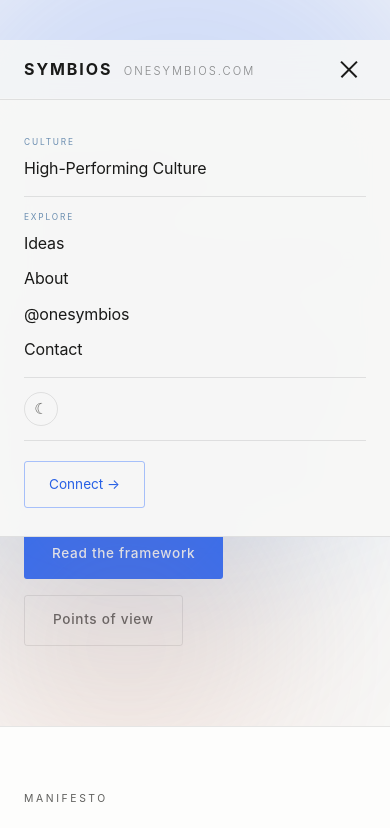
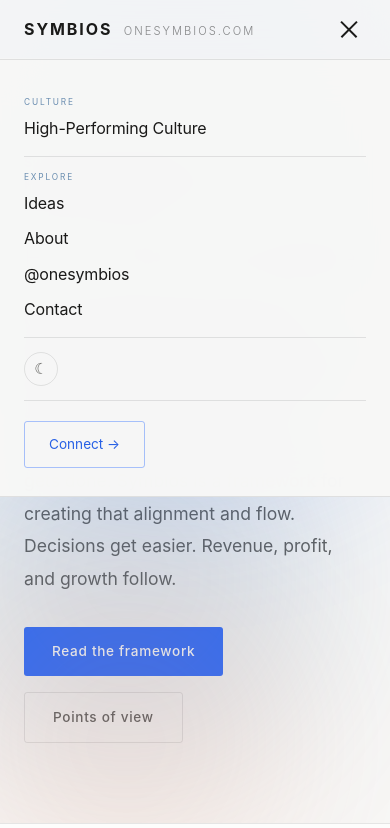
Before and after one commit to onesymbios/onesymbios.com, a plain HTML site: page index.html in a window 390 px wide. Both pictures are taken after a click on the button "Menu". Shown: the top 828 px of the page. Drawn offline with Linux system fonts and the light colour scheme.

Commit message:
Restore agreed homepage introduction and remove obsolete banner offsets

```diff
--- a/index.html
+++ b/index.html
@@ -76,7 +76,7 @@
 
     /* ── NAV ── */
     nav {
-      position: fixed; top: 40px; left: 0; right: 0; z-index: 200;
+      position: fixed; top: 0; left: 0; right: 0; z-index: 200;
       display: flex; align-items: center; justify-content: space-between;
       padding: 1.25rem 4rem;
       background: var(--nav-bg);
@@ -771,7 +771,7 @@
     .nav-hamburger.open span:nth-child(3) { transform: translateY(-6.5px) rotate(-45deg); }
     .mobile-nav {
       display: none;
-      position: fixed; top: calc(40px + 58px); left: 0; right: 0;
+      position: fixed; top: 58px; left: 0; right: 0;
       background: var(--nav-bg-solid);
       backdrop-filter: blur(20px);
       border-bottom: 1px solid var(--border);
@@ -886,7 +886,7 @@
     <span class="gradient-text">High-Performing</span> Culture
   </h1>
   <p class="hero-sub">
-    Many companies treat culture as a tagline. The ones that win treat it as how decisions get made. Symbios designs culture where people and technology work in flow. Decisions get easier. Revenue, profit and growth will follow.
+    Many companies treat culture as a tagline. The ones that win treat it as how decisions get made. As work changes, strong culture keeps people and technology aligned around how work gets done. Symbios is a framework for creating that alignment and flow. Decisions get easier. Revenue, profit, and growth follow.
   </p>
   <div class="hero-actions">
     <a href="#culture" class="btn btn-primary">Read the framework</a>
```
